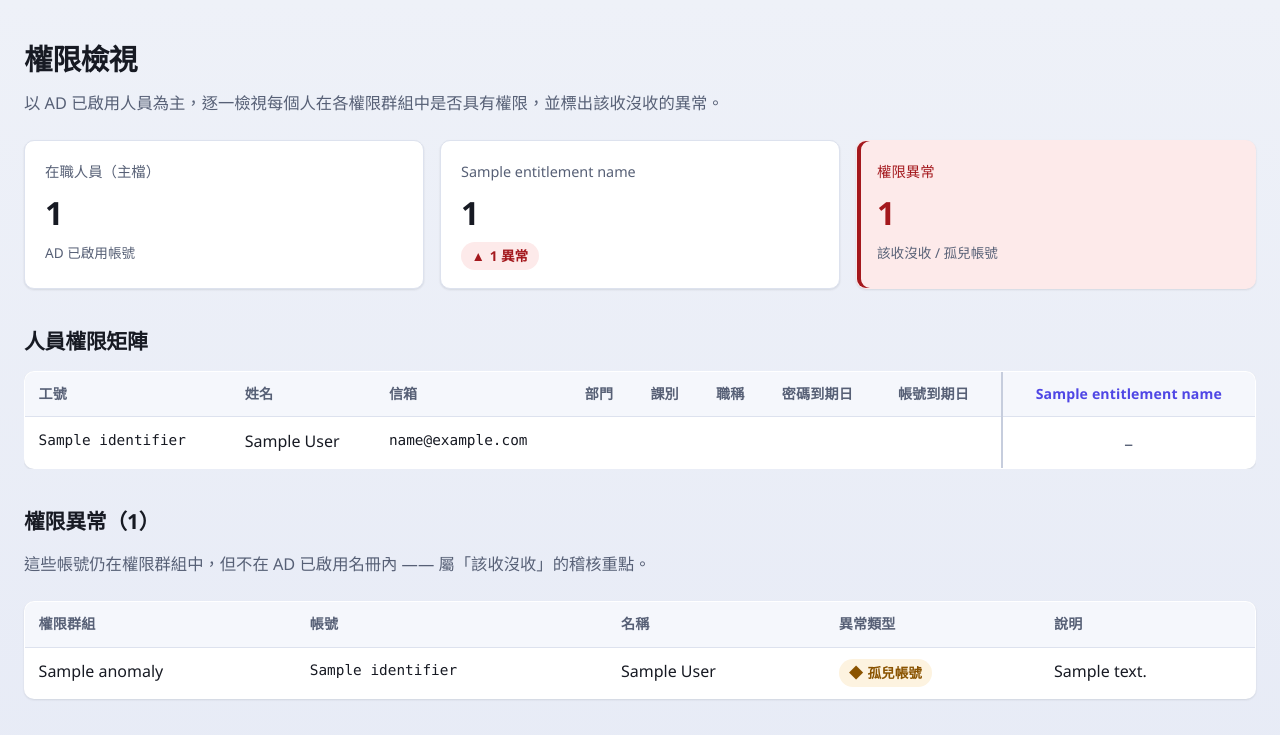
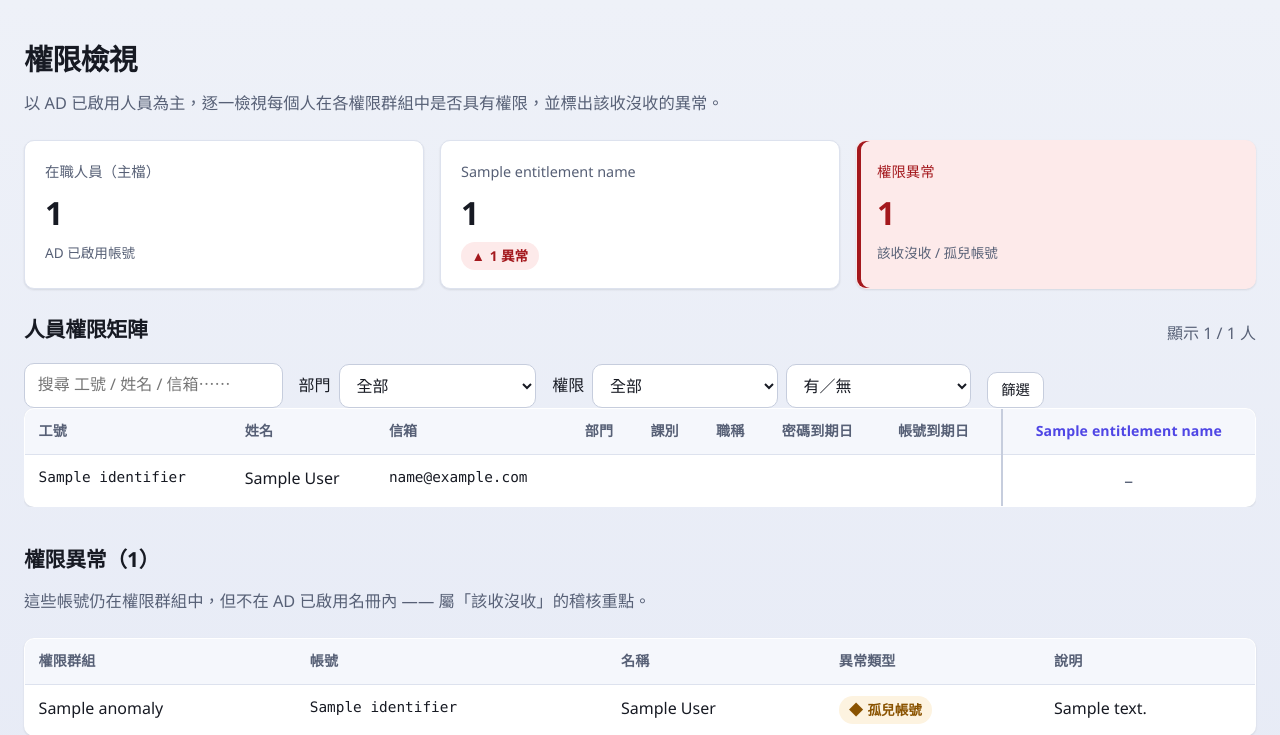
Before and after one commit to zzx789654/contorell, a FastAPI app: template app/web/templates/review.html in a window 1280 px wide. Shown: the top 735 px of the page. Run offline with FastAPI, Linux system fonts and the light colour scheme; the template is opened without the code that fills it: most values are stand-ins (such as "Sample title", 1, 10 or a date in 2020); parts of the project's set-up code (start-up, migrations or seed data) failed here and were passed over.

Commit message:
feat(review): 首頁化權限檢視、移除兩來源比對、搜尋篩選、註記自動儲存（Round 9 A）
依使用者需求（6 點中的 3、4、6）：
- #6 移除「兩來源比對」：權限檢視改為首頁 /；導覽移除該項；/review 307 導向 /；
  比對後端路由暫留但不再連結（相關測試仍綠）
- #4 搜尋與篩選：首頁矩陣可依 工號/姓名/信箱 搜尋、依部門篩選、依某權限「有/無」篩選，
  顯示「X / Y 人」
- #3 處置說明自動儲存：權限來源分頁的註記改為 HTMX 自動儲存（change 或停止打字 0.8s），
  回「✓ 已儲存」提示，不整頁重載

測試：
- 更新兩條舊測試（首頁改為權限檢視語意）、新增 5 條（首頁矩陣/redirect/搜尋/部門篩選/HTMX 自動儲存）
- 全套 426 passed（CI 式全域環境）、coverage 79.56%、ruff/format/bandit 全綠

待續（Round 9 B）：#1 權限群組分 AD 來源/手動清單、#5 新增 AD 群組為權限清單、#2 每來源 LDAP/LDAPS/StartTLS 選擇。

Co-Authored-By: Claude Opus 4.8 <noreply@anthropic.com>
Claude-Session: https://claude.ai/code/session_01S1U19d3HgcW5AMFGmtQ1xP

```diff
--- a/app/web/static/style.css
+++ b/app/web/static/style.css
@@ -946,3 +946,8 @@ textarea:focus { border-color: var(--primary); }
 /* 註記輸入框在分頁佔滿欄寬，較好填寫 */
 .annotation-cell .inline-form { width: 100%; flex-wrap: nowrap; }
 .annotation-cell .inline-form input[type="text"] { flex: 1 1 auto; min-width: 0; }
+
+/* --- 註記自動儲存提示（Round 9） --- */
+.save-status { font-size: 0.8rem; color: var(--ok-text); white-space: nowrap; }
+.save-status .saved-flag { margin: 0; }
+.filter-form select, .filter-form input[type="search"] { min-height: 40px; }
--- a/app/web/templates/base.html
+++ b/app/web/templates/base.html
@@ -19,8 +19,7 @@
         <span aria-hidden="true">⇄</span> contorell
       </a>
       <ul class="nav-list">
-        <li><a href="/review" {% if active_nav == 'review' %}aria-current="page"{% endif %}>權限檢視</a></li>
-        <li><a href="/" {% if active_nav == 'compare' %}aria-current="page"{% endif %}>兩來源比對</a></li>
+        <li><a href="/" {% if active_nav == 'review' %}aria-current="page"{% endif %}>權限檢視</a></li>
         <li><a href="/sources" {% if active_nav == 'sources' %}aria-current="page"{% endif %}>資料來源</a></li>
         <li><a href="/audit" {% if active_nav == 'audit' %}aria-current="page"{% endif %}>稽核軌跡</a></li>
       </ul>
--- a/app/web/templates/review.html
+++ b/app/web/templates/review.html
@@ -61,7 +61,47 @@
   {% endif %}
 
   {# 主矩陣：人員 × 權限 #}
-  <h2>人員權限矩陣</h2>
+  <div class="toolbar">
+    <h2 style="margin:0">人員權限矩陣</h2>
+    <span class="muted">顯示 {{ filtered_people|length }} / {{ total_people }} 人</span>
+  </div>
+
+  {# 搜尋與篩選（規格第 4 點）#}
+  <form method="get" action="/" class="filter-form" role="search" aria-label="篩選人員">
+    <div class="field-inline">
+      <label for="f-q" class="sr-only">搜尋</label>
+      <input type="search" id="f-q" name="q" value="{{ filters.q }}"
+             placeholder="搜尋 工號 / 姓名 / 信箱⋯⋯">
+    </div>
+    <div class="field-inline">
+      <label for="f-dept">部門</label>
+      <select id="f-dept" name="dept">
+        <option value="">全部</option>
+        {% for d in departments %}
+          <option value="{{ d }}" {% if filters.dept == d %}selected{% endif %}>{{ d }}</option>
+        {% endfor %}
+      </select>
+    </div>
+    <div class="field-inline">
+      <label for="f-perm">權限</label>
+      <select id="f-perm" name="perm">
+        <option value="">全部</option>
+        {% for name in s.entitlement_names %}
+          <option value="{{ name }}" {% if filters.perm == name %}selected{% endif %}>{{ name }}</option>
+        {% endfor %}
+      </select>
+      <select id="f-has" name="has" aria-label="有或無此權限">
+        <option value="" {% if not filters.has %}selected{% endif %}>有／無</option>
+        <option value="yes" {% if filters.has == 'yes' %}selected{% endif %}>有</option>
+        <option value="no" {% if filters.has == 'no' %}selected{% endif %}>無（缺漏）</option>
+      </select>
+    </div>
+    <button type="submit" class="btn btn-small">篩選</button>
+    {% if filters.q or filters.dept or filters.perm %}
+      <a href="/" class="btn btn-small">清除</a>
+    {% endif %}
+  </form>
+
   <div class="result-table" role="region" aria-label="人員權限矩陣" tabindex="0">
     <table class="data-table">
       <caption class="sr-only">每列一位在職人員，每個權限群組一欄，✓ 表示具有該權限</caption>
@@ -81,7 +121,10 @@
         </tr>
       </thead>
       <tbody>
-        {% for p in review.people %}
+        {% if not filtered_people %}
+          <tr><td colspan="{{ 8 + s.entitlement_names|length }}" class="muted" style="text-align:center;padding:1.5rem">沒有符合條件的人員。</td></tr>
+        {% endif %}
+        {% for p in filtered_people %}
           {% set a = p.account %}
           {% set attr = a.attributes or {} %}
           <tr>
```
Also changed, not shown: app/web/routes.py (+57 -26 lines), app/web/templates/entitlement_detail.html (+9 -6 lines), tests/test_review_web.py (+45 -0 lines), tests/test_web.py (+8 -14 lines).
